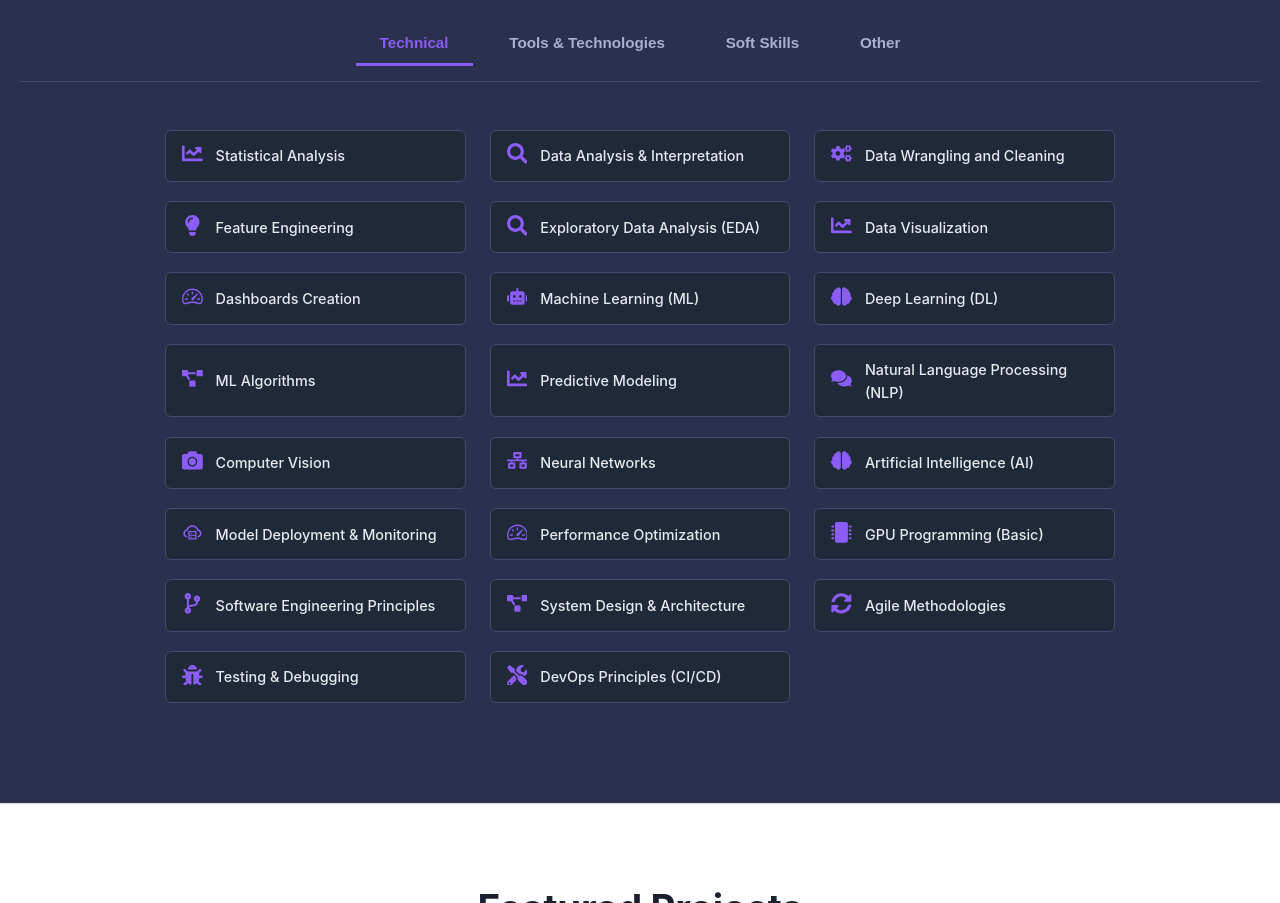
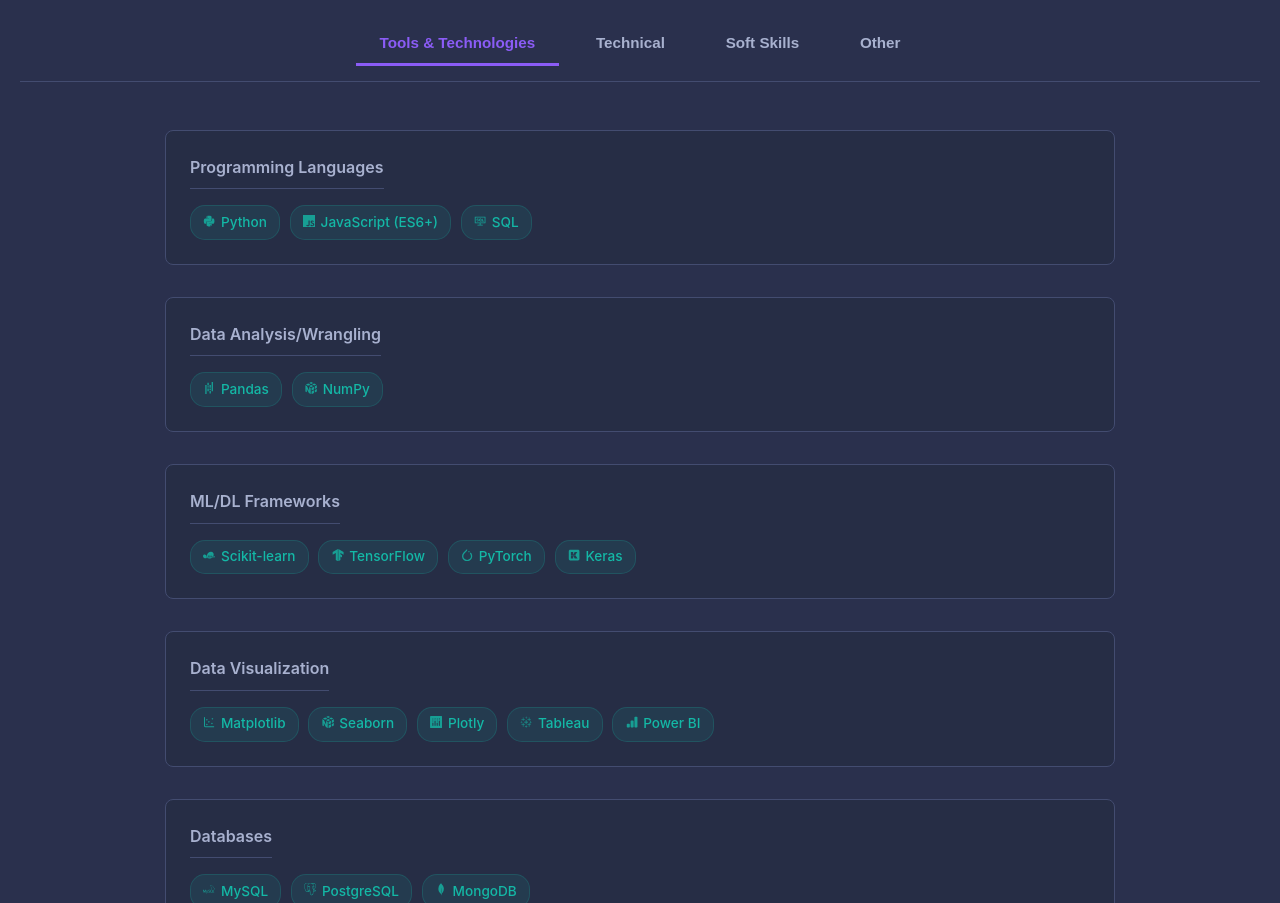
Before and after one commit to Arignan/Portfolio-Arignan-new, a React (Vite) app: page / in a window 1280 px wide. Shown: the part 5360-6263 px from the top of the page. Built offline with nearby package versions, Linux system fonts and the light colour scheme.

Commit message:
skills section updated

```diff
--- a/src/components/Skills/Skills.jsx
+++ b/src/components/Skills/Skills.jsx
@@ -5,7 +5,7 @@ import styles from './Skills.module.css';
 import { skillsData } from './skillsData.jsx'; // Import the new data structure
 
 const Skills = () => {
-  const [activeTab, setActiveTab] = useState('technical'); // Default tab
+  const [activeTab, setActiveTab] = useState('tool'); // Default tab
 
   const renderSkillItem = (skill, index) => (
       <div key={index} className={styles.skillItem}>
@@ -39,16 +39,16 @@ const Skills = () => {
         {/* Tab Buttons */}
         <div className={styles.skillTabs}>
           <button
+            className={`${styles.tabButton} ${activeTab === 'tool' ? styles.active : ''}`}
+            onClick={() => setActiveTab('tool')}
+          >
+            Tools & Technologies
+          </button>
+          <button
             className={`${styles.tabButton} ${activeTab === 'technical' ? styles.active : ''}`}
             onClick={() => setActiveTab('technical')}
           >
             Technical
-          </button>
-          <button
-            className={`${styles.tabButton} ${activeTab === 'tool' ? styles.active : ''}`}
-            onClick={() => setActiveTab('tool')}
-          >
-            Tools & Technologies
           </button>
           <button
             className={`${styles.tabButton} ${activeTab === 'soft' ? styles.active : ''}`}
@@ -66,19 +66,19 @@ const Skills = () => {
 
         {/* Tab Content Area */}
         <div className={styles.tabContentContainer}>
+            {/* --- Tool Skills --- */}
+             <div id="tool" className={`${styles.tabContent} ${activeTab === 'tool' ? styles.active : ''}`}>
+                 <div className={styles.toolCategoriesContainer}> {/* Container for category blocks */}
+                    {skillsData.tool.map(renderToolCategory)}
+                 </div>
+             </div>
+
             {/* --- Technical Skills --- */}
             <div id="technical" className={`${styles.tabContent} ${activeTab === 'technical' ? styles.active : ''}`}>
                <div className={styles.skillGrid}> {/* Grid for icon+name items */}
                    {skillsData.technical.map(renderSkillItem)}
                </div>
             </div>
-
-            {/* --- Tool Skills --- */}
-             <div id="tool" className={`${styles.tabContent} ${activeTab === 'tool' ? styles.active : ''}`}>
-                 <div className={styles.toolCategoriesContainer}> {/* Container for category blocks */}
-                    {skillsData.tool.map(renderToolCategory)}
-                 </div>
-             </div>
 
             {/* --- Soft Skills --- */}
             <div id="soft" className={`${styles.tabContent} ${activeTab === 'soft' ? styles.active : ''}`}>
--- a/src/components/Skills/skillsData.jsx
+++ b/src/components/Skills/skillsData.jsx
@@ -8,21 +8,24 @@
 import {
     FaChartLine, FaBrain, FaRobot, FaCogs, FaDatabase, FaCode, FaCodeBranch,
     FaComments, FaCamera, FaNetworkWired, FaPython, FaReact, FaGitAlt, FaDocker,
-    FaCheck, FaSearch, FaUsers, FaLightbulb, FaQuoteRight, FaBook, FaClock, FaComment,FaAws, FaProjectDiagram,FaMicrochip,FaSyncAlt ,FaBug ,FaTools ,FaInfoCircle
+    FaCheck, FaSearch, FaUsers, FaLightbulb, FaQuoteRight, FaBook, FaClock, FaComment,FaAws, FaProjectDiagram,FaMicrochip,FaSyncAlt ,FaBug ,FaTools ,FaInfoCircle,
+    FaKorvue
   } from 'react-icons/fa';
-  import { FaPeopleGroup } from "react-icons/fa6";
+  import { FaPeopleGroup, FaFileExcel  } from "react-icons/fa6";
 
   import {
     SiTensorflow, SiPytorch, SiScikitlearn, SiOpencv, SiGooglecloud, SiMysql, SiPostgresql, SiJupyter,SiPandas, SiJavascript, SiNumpy, SiMongodb,SiPlotly
   } from 'react-icons/si';
-  import { BsDatabaseFillCheck, BsSpeedometer2 } from "react-icons/bs";
+  import { BsDatabaseFillCheck, BsSpeedometer2, BsBarChartFill, BsFileEarmarkSpreadsheetFill  } from "react-icons/bs";
   import { AiOutlineConsoleSql, AiOutlineCloudServer } from "react-icons/ai";
   import { DiVisualstudio } from "react-icons/di";
   import { GiBrainFreeze } from "react-icons/gi";
   import { HiOutlineLightBulb } from "react-icons/hi";
-
+  import { IoLogoTableau } from "react-icons/io5";
   import { LuChartScatter } from "react-icons/lu";
   import { VscAzure } from "react-icons/vsc";
+  import { TiInfinityOutline } from "react-icons/ti";
+
 
   export const skillsData = {
     technical: [
@@ -57,14 +60,14 @@ import {
     tool: [
       { category: "Programming Languages", tools: [{ name: "Python", icon: <FaPython /> }, { name: "JavaScript (ES6+)", icon: <SiJavascript /> }, { name: "SQL", icon: <AiOutlineConsoleSql /> }, /*{ name: "R", icon: <FaRProject /> }, { name: "C++", icon: <SiCplusplus /> }*/] },
       { category: "Data Analysis/Wrangling", tools: [{ name: "Pandas", icon: <SiPandas /> }, { name: "NumPy", icon: <SiNumpy /> }, /*{ name: "Google Analytics", icon: <SiGoogleanalytics/> }*/] },
-      { category: "ML/DL Frameworks", tools: [{ name: "Scikit-learn", icon: <SiScikitlearn /> }, { name: "TensorFlow", icon: <SiTensorflow /> }, { name: "PyTorch", icon: <SiPytorch /> }, /*{ name: "Keras", icon: <SiKeras /> }*/] },
-      { category: "Data Visualization", tools: [{ name: "Matplotlib", icon: <LuChartScatter  /> }, { name: "Seaborn", icon: <SiNumpy /> }, { name: "Plotly", icon: <SiPlotly /> },/*{ name: "Tableau", icon: <SiTableau /> }, { name: "Power BI", icon: <SiPowerbi /> }*/] },
+      { category: "ML/DL Frameworks", tools: [{ name: "Scikit-learn", icon: <SiScikitlearn /> }, { name: "TensorFlow", icon: <SiTensorflow /> }, { name: "PyTorch", icon: <SiPytorch /> }, { name: "Keras", icon: <FaKorvue /> }] },
+      { category: "Data Visualization", tools: [{ name: "Matplotlib", icon: <LuChartScatter  /> }, { name: "Seaborn", icon: <SiNumpy /> }, { name: "Plotly", icon: <SiPlotly /> }, { name: "Tableau", icon: <IoLogoTableau  /> }, { name: "Power BI", icon: <BsBarChartFill  /> } ] },
       { category: "Databases", tools: [{ name: "MySQL", icon: <SiMysql /> }, { name: "PostgreSQL", icon: <SiPostgresql /> }, { name: "MongoDB", icon: <SiMongodb /> } ] },
       { category: "Version Control", tools: [{ name: "Git & GitHub", icon: <FaGitAlt /> }] },
       { category: "Cloud Platforms", tools: [{ name: "AWS (S3, EC2, SageMaker)", icon: <FaAws /> }, { name: "Google Cloud (Basic)", icon: <SiGooglecloud /> }, { name: "Azure (Basic)", icon: <VscAzure  /> }] },
-      { category: "Development & Deployment", tools: [{ name: "Docker", icon: <FaDocker /> }, { name: "VS Code", icon: <DiVisualstudio /> }, { name: "Jupyter Notebook/Lab", icon: <SiJupyter /> }, /* { name: "PyCharm", icon: <SiPycharm /> } */ ] },
+      { category: "Development & Deployment", tools: [{ name: "Docker", icon: <FaDocker /> }, { name: "VS Code", icon: <DiVisualstudio /> }, { name: "Jupyter Notebook/Lab", icon: <SiJupyter /> },  { name: "Google Colab", icon: <TiInfinityOutline  /> }  ] },
       { category: "Computer Vision", tools: [{ name: "OpenCV", icon: <SiOpencv /> }] },
-      // { category: "Spreadsheets", tools: [ { name: "Excel", icon: <SiMicrosoftexcel /> }, { name: "Google Sheets", icon: <SiGooglesheets /> }] }, // Decide if needed
+      { category: "Spreadsheets", tools: [ { name: "Excel", icon: <FaFileExcel  /> }, { name: "Google Sheets", icon: <BsFileEarmarkSpreadsheetFill  /> }] }, // Decide if needed
     ],
     soft: [
       { name: "Problem-Solving", icon: <FaCogs /> },
```
